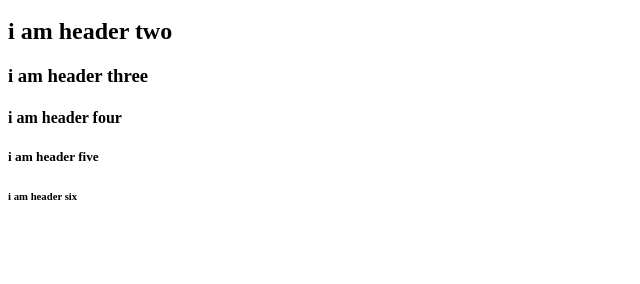
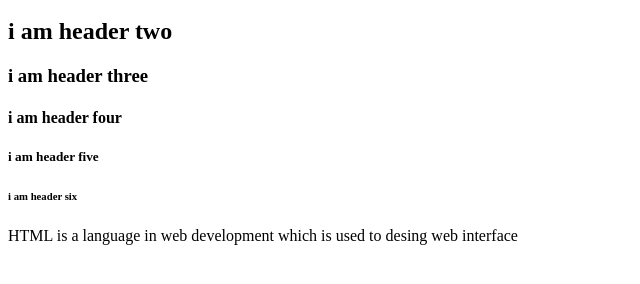
Before and after one commit to ExtraordinaireAji/practising-git-and-git-hub, a plain HTML site: page index.html in a window 1280 px wide. Shown: the part 48-332 px from the top of the page, without its empty margins (0-640 px from the left). Drawn offline with Linux system fonts and the light colour scheme.

Commit message:
html paragraph tag added

```diff
--- a/index.html
+++ b/index.html
@@ -10,5 +10,8 @@
         <h4>i am header four</h4>
         <h5>i am header five</h5>
         <h6>i am header six</h6>
+
+        <!-- this is a paragraph tag -->
+        <p>HTML is a language in web development which is used to desing web interface</p>
     </body>
 </html>
```
